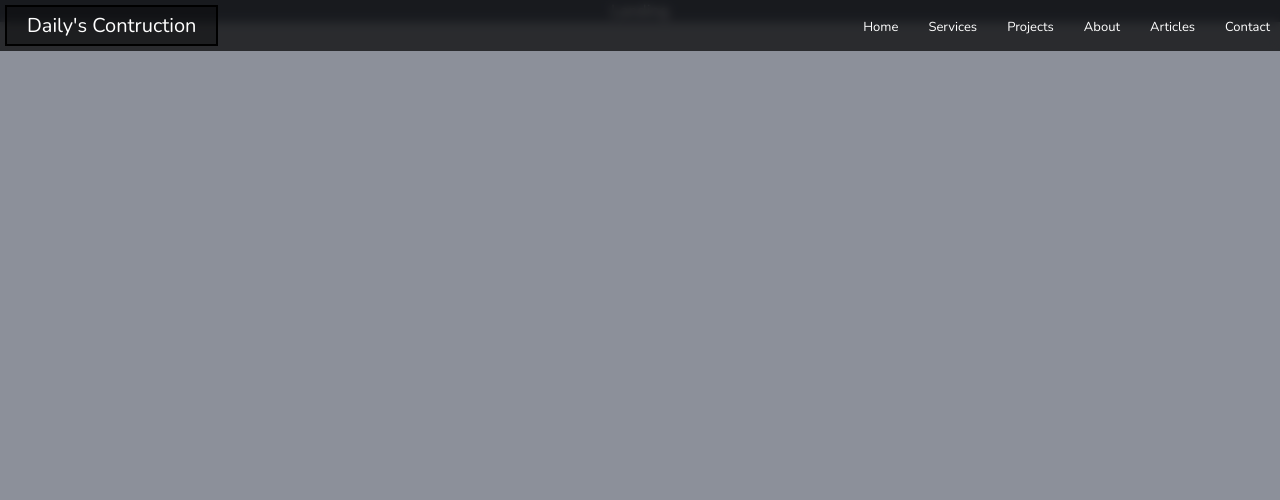
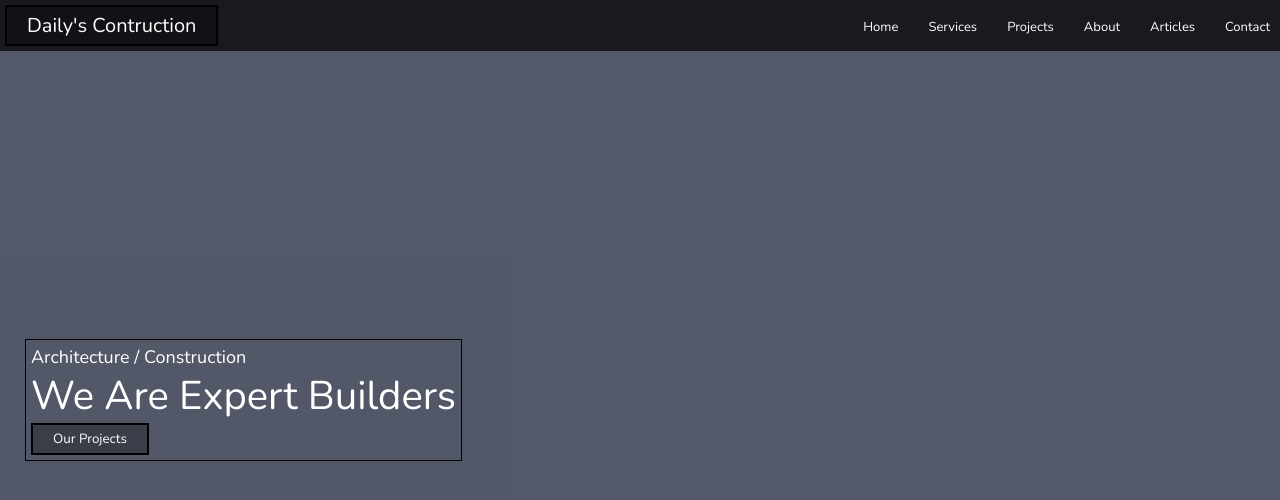
Before and after one commit to Dev-Rook/dailys-contruction, a React (Create React App) app: page / in a window 1280 px wide. Shown: the top 500 px of the page. Built offline with nearby package versions, Linux system fonts and the light colour scheme.

Commit message:
Hero Section Start

```diff
--- /dev/null
+++ b/src/Page-Sections/Hero.jsx
@@ -0,0 +1,19 @@
+import React from 'react'
+import Styles from "../Styles/Page-Section-Styles/Hero.module.scss"
+
+const Hero = () => {
+  return (
+    <div className={Styles.Section}>
+        <div className={Styles.Content_Container}>
+            <p className={Styles.Small_Text}>Architecture / Construction</p>
+            <p className={Styles.Large_Text}>
+                We Are Expert Builders
+            </p>
+
+            <button className={Styles.Project_Button}>Our Projects</button>
+        </div>
+    </div>
+  )
+}
+
+export default Hero
--- a/src/Pages/Landing.jsx
+++ b/src/Pages/Landing.jsx
@@ -1,8 +1,15 @@
 import React from 'react'
+import Styles from "../Styles/Page-Styles/Landing.module.scss"
+
+// Page Section Import Start
+import Hero from '../Page-Sections/Hero'
+// Page Section Import End
 
 const Landing = () => {
   return (
-    <div>Landing</div>
+    <div className={Styles.Page}>
+      <Hero />
+    </div>
   )
 }
 
--- /dev/null
+++ b/src/Styles/Page-Section-Styles/Hero.module.scss
@@ -0,0 +1,56 @@
+.Section {
+  display: flex;
+  flex-direction: column;
+
+  justify-content: center;
+
+  padding: 5px;
+
+  height: 100vh;
+  width: 100%;
+
+  .Content_Container {
+    border: 1px solid black;
+    display: flex;
+    flex-direction: column;
+
+    gap: 0px;
+    padding: 5px;
+
+    justify-content: space-evenly;
+    align-items: left;
+
+    height: fit-content;
+    width: fit-content;
+
+    margin-left: 20px;
+
+    .Small_Text {
+      font-size: 18px;
+      font-weight: 100;
+      font-style: bold;
+    }
+
+    .Large_Text {
+      font-size: 40px;
+      font-weight: 100;
+      font-style: bold;
+    }
+
+    .Project_Button {
+      border: 2px solid black;
+      background-color: rgba(0, 0, 0, 0.3);
+      padding: 5px 20px;
+
+      display: flex;
+
+      justify-content: center;
+      align-items: center;
+
+      height: fit-content;
+      width: fit-content;
+
+      transition: 0.3s;
+    }
+  }
+}
--- a/src/Styles/Page-Styles/Landing.module.scss
+++ b/src/Styles/Page-Styles/Landing.module.scss
@@ -0,0 +1,13 @@
+.Page {
+    display: flex;
+    flex-direction: column;
+
+    padding: 0px;
+    gap: 0px;
+
+    justify-content: center;
+    align-items: center;
+
+    height: fit-content;
+    width: 100%;
+}
```
